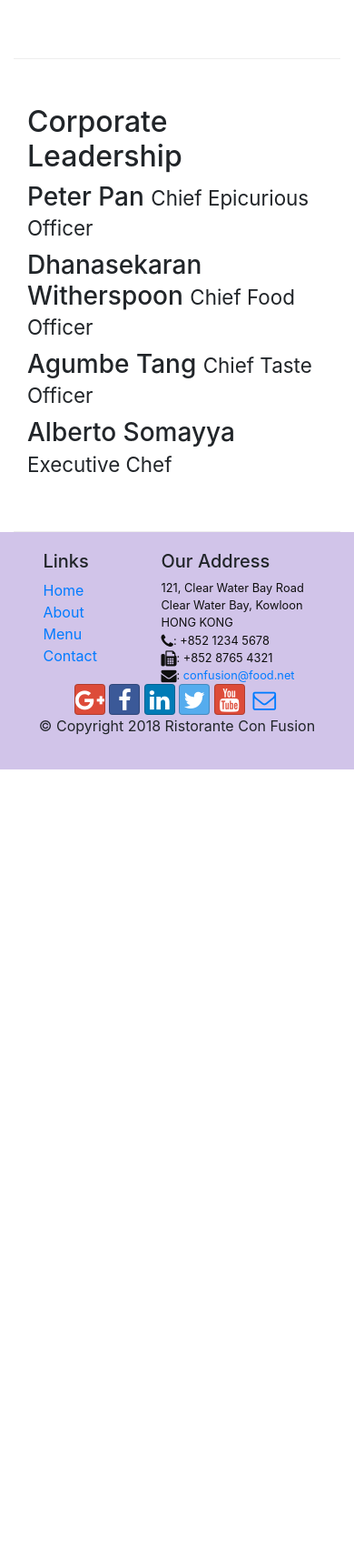
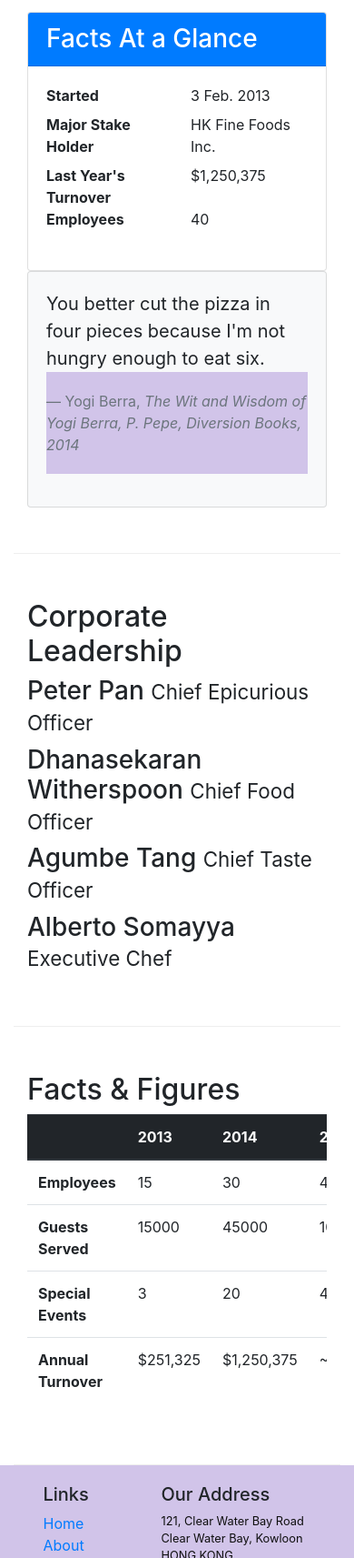
Before and after one commit to lilyann95/confusion, a website: page aboutus.html in a window 390 px wide. Shown: the part 1037-2750 px from the top of the page at 91% size. Before the commit the page ends 1883 px from the top, so only its background shows below. Drawn offline with nearby package versions, Linux system fonts and the light colour scheme.

Commit message:
Tables and Cards

```diff
--- a/aboutus.html
+++ b/aboutus.html
@@ -64,6 +64,31 @@
                 <p>The restaurant traces its humble beginnings to <em>The Frying Pan</em>, a successful chain started by our CEO, Mr. Peter Pan, that featured for the first time the world's best cuisines in a pan.</p>
             </div>
             <div class="col col-sm">
+                <div class="card">
+                    <h3 class="card-header bg-primary text-white">Facts At a Glance</h3>
+                    <div class="card-body">
+                        <dl class="row">
+                            <dt class="col-6">Started</dt>
+                            <dd class="col-6">3 Feb. 2013</dd>
+                            <dt class="col-6">Major Stake Holder</dt>
+                            <dd class="col-6">HK Fine Foods Inc.</dd>
+                            <dt class="col-6">Last Year's Turnover</dt>
+                            <dd class="col-6">$1,250,375</dd>
+                            <dt class="col-6">Employees</dt>
+                            <dd class="col-6">40</dd>
+                        </dl>
+                    </div>
+                </div>
+            </div>
+            <div class="col-12">
+                <div class="card card-body bg-light">
+                    <blockquote class="blockquote">
+                        <p class="mb-0">You better cut the pizza in four pieces because I'm not hungry enough to eat six.</p>
+                        <footer class="blockquote-footer">Yogi Berra,
+                            <cite title="Source Title">The Wit and Wisdom of Yogi Berra, P. Pepe, Diversion Books, 2014</cite>
+                        </footer>
+                    </blockquote>
+                </div>
             </div>
         </div>
 
@@ -81,7 +106,52 @@
                 <p class="d-none d-sm-block">Award winning three-star Michelin chef with wide International experience having worked closely with whos-who in the culinary world, he specializes in creating mouthwatering Indo-Italian fusion experiences. He says, <em>Put together the cuisines from the two craziest cultures, and you get a winning hit! Amma Mia!</em></p>
             </div>
        </div>
+       <div class="row row-content">
+            <div class="col-12 col-sm-9">
+                <h2>Facts &amp; Figures</h2>
+                <div class="table-responsive">
+                    <table class="table table-stripped">
+                        <thead class="thead-dark">
+                            <tr>
+                                <th>&nbsp;</th>
+                                <th>2013</th>
+                                <th>2014</th>
+                                <th>2015</th>
+                            </tr>
+                        </thead>
+                        <tbody>
+                            <tr>
+                                <th>Employees</th>
+                                <td>15</td>
+                                <td>30</td>
+                                <td>40</td>
+                            </tr>
+                            <tr>
+                                <th>Guests Served</th>
+                                <td>15000</td>
+                                <td>45000</td>
+                                <td>100000</td>
+                            </tr>
+                            <tr>
+                                <th>Special Events</th>
+                                <td>3</td>
+                                <td>20</td>
+                                <td>45</td>
+                            </tr>
+                            <tr>
+                                <th>Annual Turnover</th>
+                                <td>$251,325</td>
+                                <td>$1,250,375</td>
+                                <td>~$3,000,000</td>
+                            </tr>
+                        </tbody>
+                    </table>
+                </div>
+            </div>
+            <div class="col-12 col-sm-3">
 
+            </div>
+       </div>
     </div>
 
     <footer class="footer">
```
Also changed, not shown: contactus.html (+1 -3 lines).
